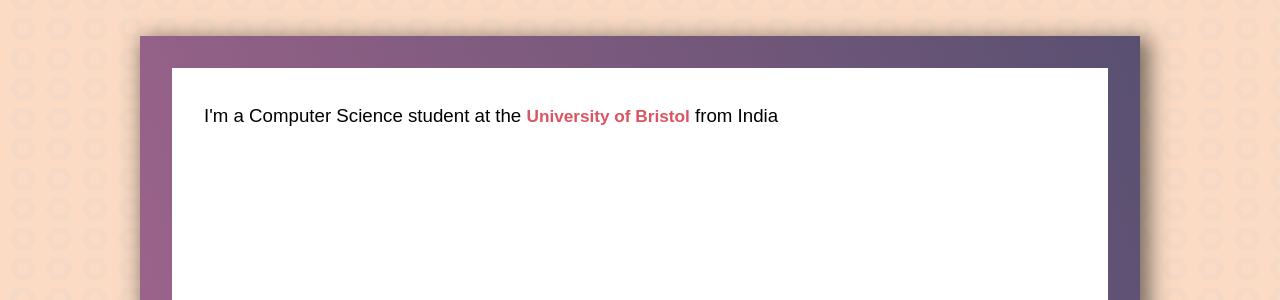
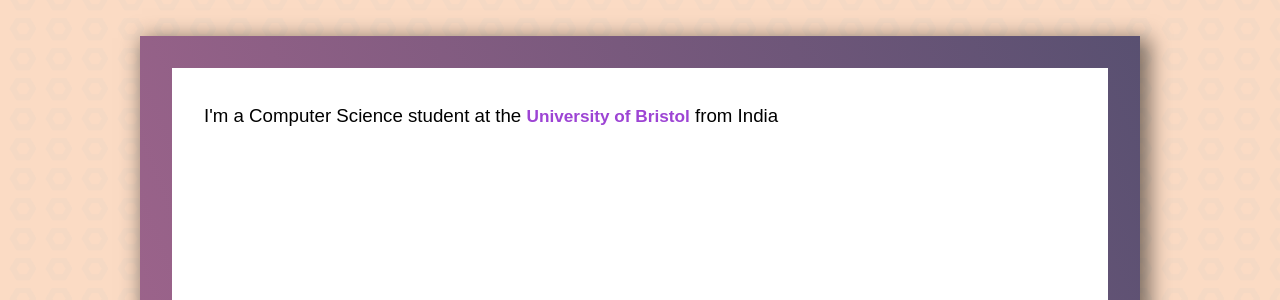
Before and after one commit to bkazi/bkazi.github.io, a Jekyll site: the page built from index.html, in a window 1280 px wide. Shown: the part 1032-1332 px from the top of the page. Built offline with Jekyll 4.4.1, drawn with Linux system fonts in a browser that asks for light colours; some web fonts are replaced.

Commit message:
Change colours

```diff
--- a/_sass/_palette.scss
+++ b/_sass/_palette.scss
@@ -1,5 +1,5 @@
 $black: #070C0C;
 $silver: #3D5467;
 $white: #FFFEFE;
-$red: #DB5461;
+$red: #9D44D4;
 $green: #8AA29E;
```
